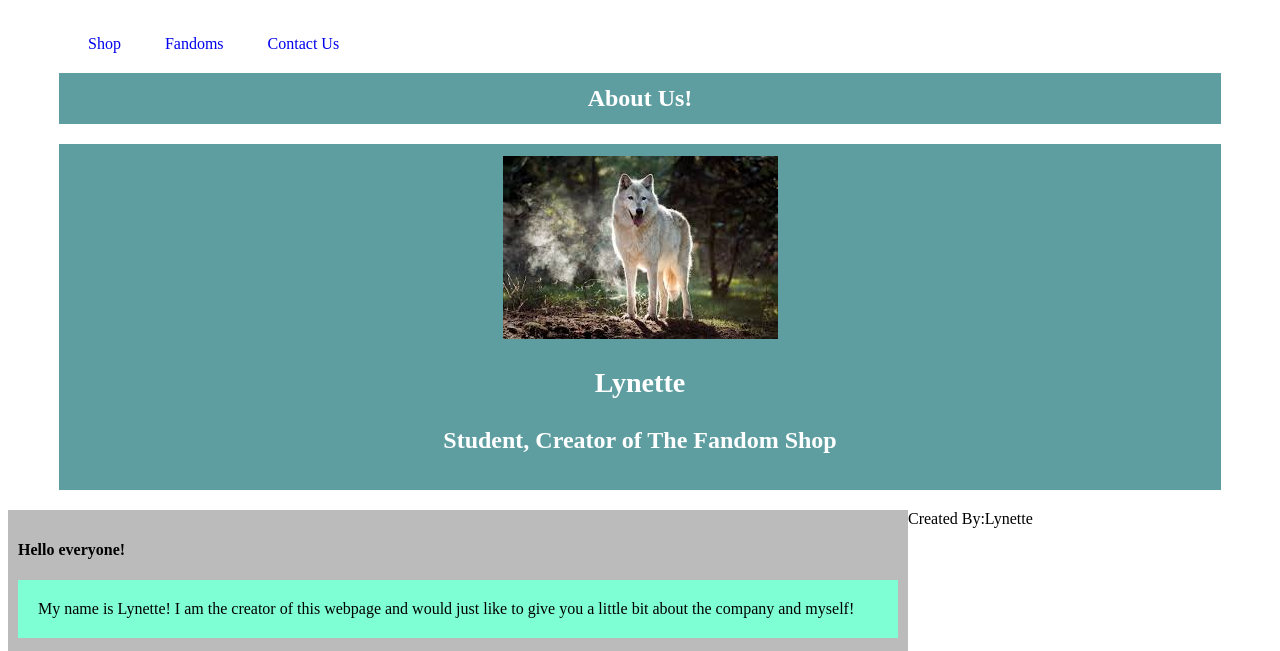
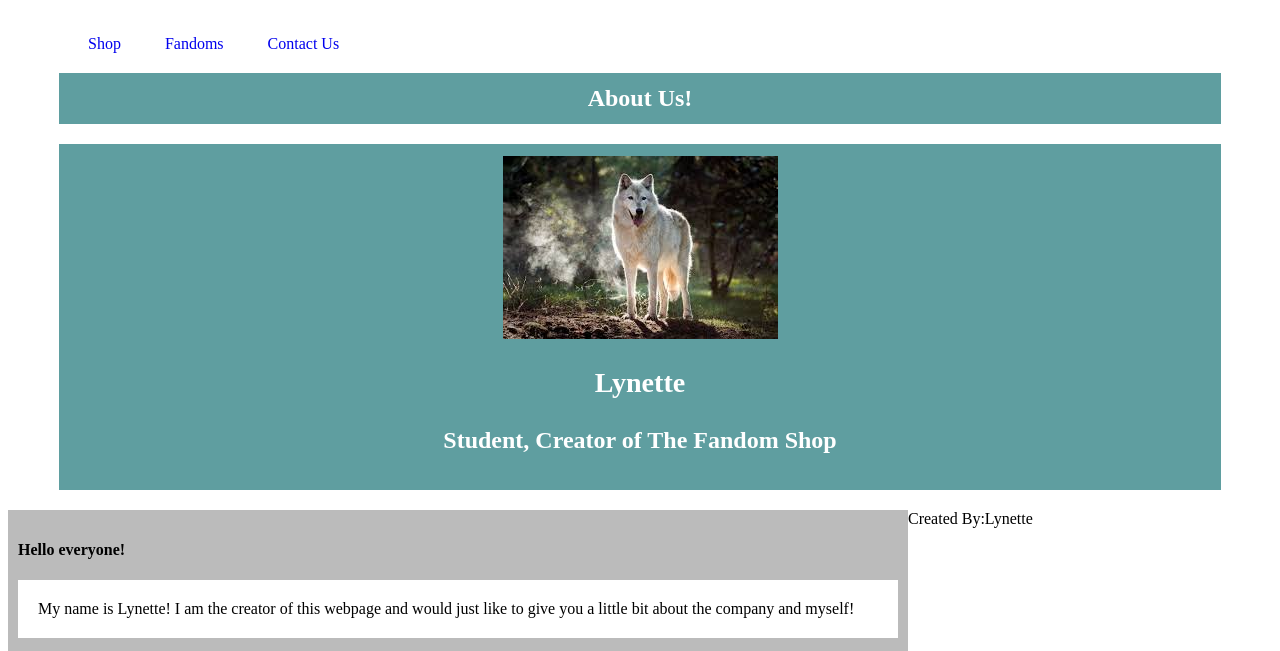
Before and after one commit to Lynette1233/CodingSchoolPart-2, a plain HTML site: page about.html in a window 1280 px wide. Shown: the part 287-938 px from the top of the page. Drawn offline with Linux system fonts and the light colour scheme.

Commit message:
Update about.html

```diff
--- a/about.html
+++ b/about.html
@@ -30,7 +30,7 @@
         clear: both;
       }
       .right p{
-        background-color: aquamarine;
+        background-color: white;
         padding: 20px;
       }
       </style>
```
